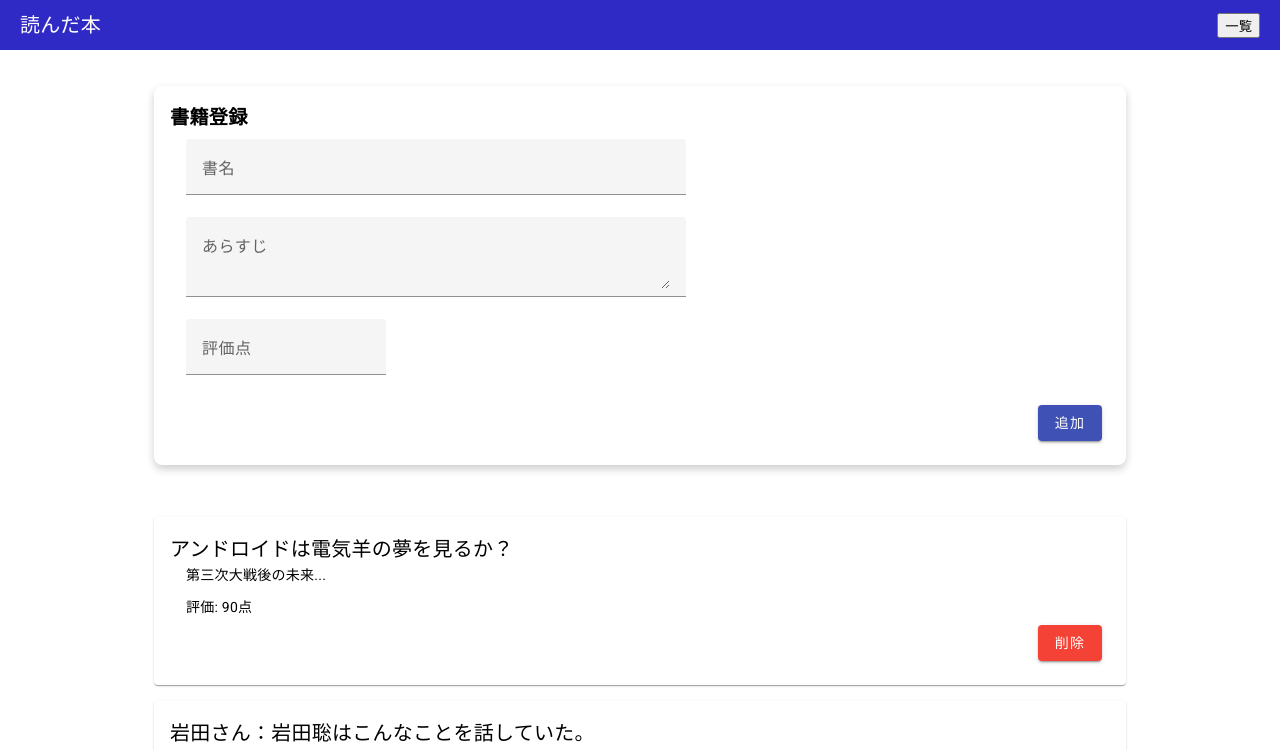
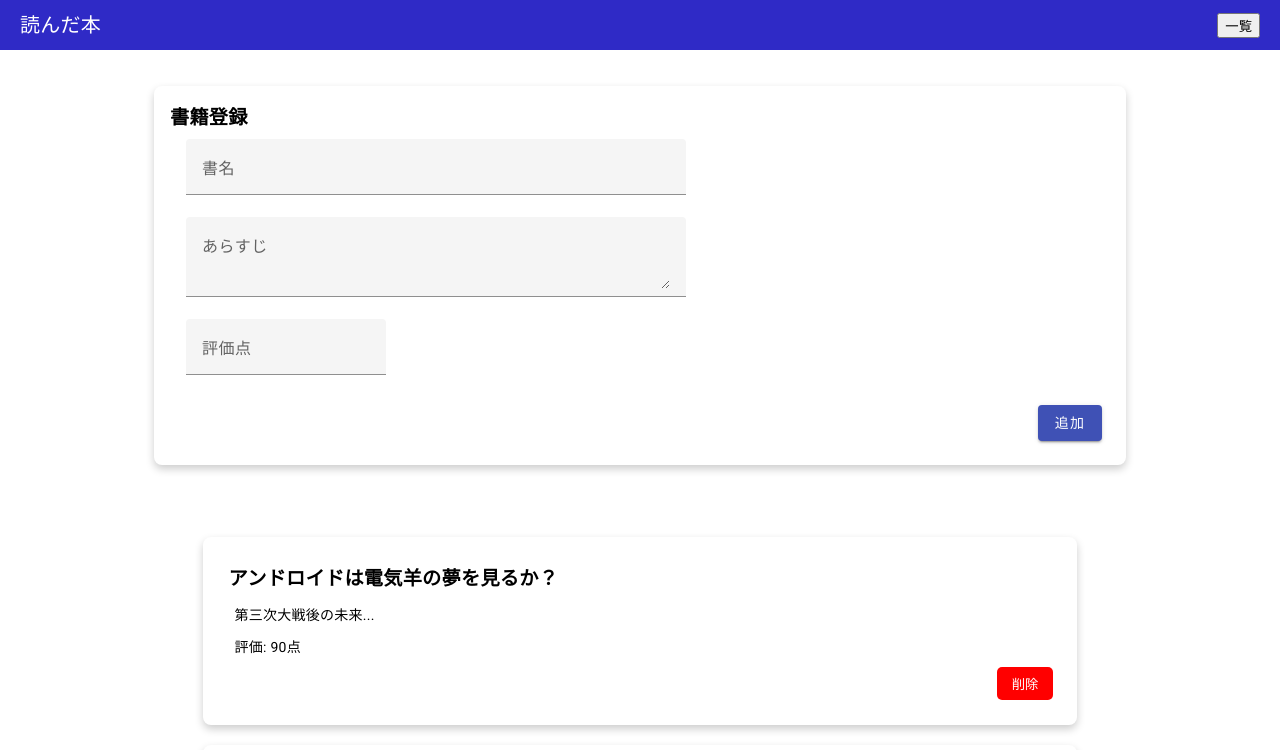
Before and after one commit to mshr1-create/intern-toma, an Angular app in the folder intern-book-app/: page / in a window 1280 px wide. Shown: the top 750 px of the page. Built offline with nearby package versions, Linux system fonts and the light colour scheme.

Commit message:
一覧画面でcardコンポーネントの表示する#6

```diff
--- /dev/null
+++ b/intern-book-app/src/app/components/book-card/book-card.component.css
@@ -0,0 +1,27 @@
+.book-card{
+    margin-bottom: 1rem;
+    padding: 1rem;
+    box-shadow: 0 4px 8px rgba(0,0,0,0.2);
+    border-radius: 8px;
+    width: 90%;
+    margin: 20px auto;
+}
+
+mat-card-title {
+    font-size: 1.2rem;
+    font-weight: bold;
+    margin : 10px
+}
+
+mat-card-actions {
+    display: flex;
+    justify-content: flex-end;
+}
+
+mat-card-actions button {
+    background-color: rgb(255, 0, 0);
+    color: white;
+    border: none;
+    padding: 7px 15px;
+    border-radius: 5px;
+}
--- /dev/null
+++ b/intern-book-app/src/app/components/book-card/book-card.component.html
@@ -0,0 +1,14 @@
+<mat-card class="book-card">
+    <mat-card-title>
+        {{book.title}}
+    </mat-card-title>
+    <mat-card-content>
+        <p>{{book.description}}</p>
+        <p>評価: {{book.rating}}点</p>
+    </mat-card-content>
+    <mat-card-actions>
+        <button mat-raised-button color="warn"
+            (click)="handleDelete()">削除
+        </button>
+    </mat-card-actions>
+</mat-card>
--- /dev/null
+++ b/intern-book-app/src/app/components/book-card/book-card.component.ts
@@ -0,0 +1,25 @@
+import { Component, Input, Output, EventEmitter } from '@angular/core';
+import { Book } from '../../types/book';
+import { MatCardModule } from '@angular/material/card';
+
+@Component({
+  standalone: true,
+  selector: 'app-book-card',
+  imports: [
+    MatCardModule
+  ],
+  templateUrl: './book-card.component.html',
+  styleUrl: './book-card.component.css'
+})
+export class BookCardComponent {
+  // 書籍データを受け取る
+  @Input() book!: Book;
+
+  @Output() deleteRequest = new EventEmitter<number>();
+
+  // 削除ボタンがクリックされたときの処理
+  handleDelete(): void {
+    this.deleteRequest.emit(this.book.id);
+  }
+
+}
--- a/intern-book-app/src/app/pages/book-list/book-list.component.css
+++ b/intern-book-app/src/app/pages/book-list/book-list.component.css
@@ -3,8 +3,3 @@
     margin: 0 auto;
     max-width: 1080px;
 }
-
-.book-list-card{
-    margin-bottom: 1rem;
-    padding: 1rem;
-}
--- a/intern-book-app/src/app/pages/book-list/book-list.component.html
+++ b/intern-book-app/src/app/pages/book-list/book-list.component.html
@@ -1,24 +1,9 @@
 <div class="book-list">
-    <mat-card
-        class="book-list-card"
+    <app-book-card
         *ngFor="let book of books"
+        [book]="book"
+        (deleteRequest)="handleDelete($event)">
     >
-        <mat-card-title>
-            {{book.title}}
-        </mat-card-title>
-        <mat-card-content>
-            <p>{{book.description}}</p>
-            <p>評価: {{book.rating}}点</p>
-        </mat-card-content>
 
-        <mat-card-actions style="justify-content: flex-end;">
-            <button
-                mat-raised-button
-                color="warn"
-                (click)="onDeleteBook(book.id)"
-            >
-                削除
-            </button>
-        </mat-card-actions>
-    </mat-card>
+    </app-book-card>
 </div>
--- a/intern-book-app/src/app/pages/book-list/book-list.component.ts
+++ b/intern-book-app/src/app/pages/book-list/book-list.component.ts
@@ -3,6 +3,7 @@ import { CommonModule } from '@angular/common';
 import { MatCardModule } from '@angular/material/card';
 import { MatButtonModule } from '@angular/material/button';
 import { Book } from '../../types/book';
+import { BookCardComponent } from '../../components/book-card/book-card.component';
 
 @Component({
   standalone: true,
@@ -10,12 +11,16 @@ import { Book } from '../../types/book';
   imports: [
     CommonModule,
     MatCardModule,
-    MatButtonModule
+    MatButtonModule,
+    BookCardComponent
   ],
   templateUrl: './book-list.component.html',
   styleUrl: './book-list.component.css'
 })
 export class BookListComponent implements OnInit {
+handleDelete($event: number) {
+  throw new Error('Method not implemented.');
+}
   books: Book[] = []; // 書籍データを格納する配列
 
   constructor() { }
```
Also changed, not shown: 1 other file (tests, documents, lock files or other folders).
